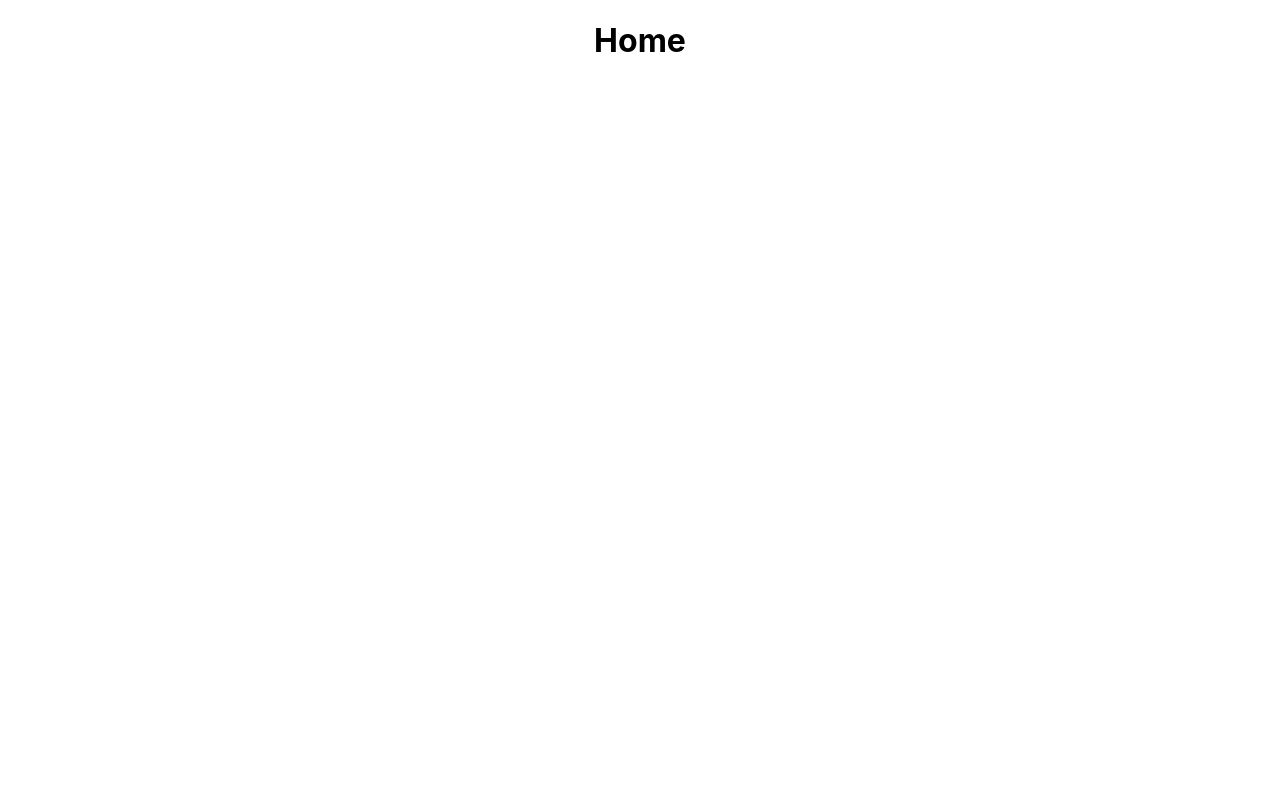
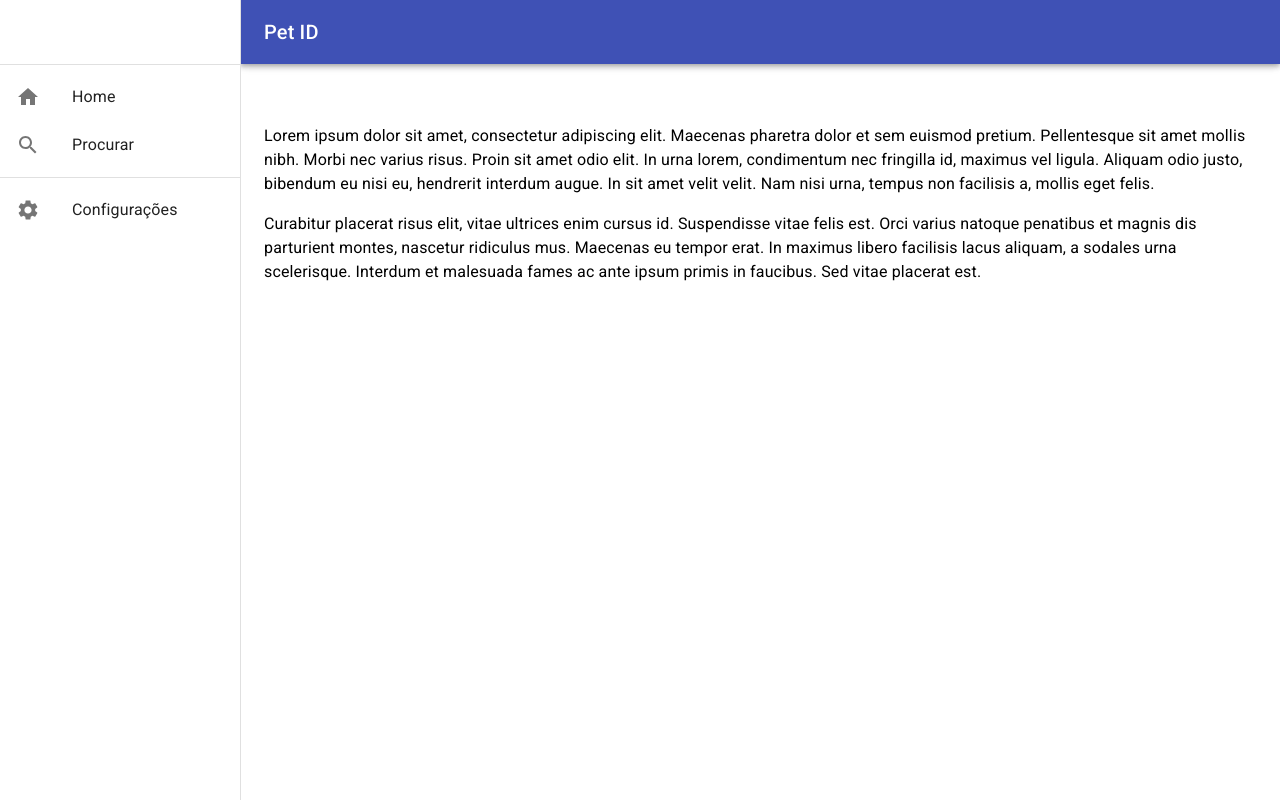
Before and after one commit to petidufmg/pet-id-ufmg-frontend, a React (Create React App) app in the folder pet-id/: page /home in a window 1280 px wide. Built offline with nearby package versions, Linux system fonts and the light colour scheme.

Commit message:
Add drawer and app-bar to home page

```diff
--- a/pet-id/src/pages/Home.js
+++ b/pet-id/src/pages/Home.js
@@ -1,11 +1,165 @@
 import React from 'react';
+import {useState} from 'react';
+import Drawer from '@material-ui/core/Drawer';
+import Divider from '@material-ui/core/Divider';
+import Typography from '@material-ui/core/Typography';
+import {AppBar, IconButton, Toolbar, Hidden } from '@material-ui/core';
+import MenuIcon from '@material-ui/icons/Menu';
+import List from '@material-ui/core/List';
+import ListItem from '@material-ui/core/ListItem';
+import ListItemIcon from '@material-ui/core/ListItemIcon';
+import ListItemText from '@material-ui/core/ListItemText';
+import HomeIcon from '@material-ui/icons/Home';
+import SearchIcon from '@material-ui/icons/Search';
+import SettingsIcon from '@material-ui/icons/Settings';
+import {makeStyles, useTheme} from '@material-ui/core/styles';
+
+const drawerWidth = 240;
+
+const useStyles = makeStyles((theme) => ({
+    drawer: {
+        width: `${drawerWidth}px`
+    },
+    appBar: {
+        [
+            theme
+                .breakpoints
+                .up('sm')
+        ]: {
+            width: `calc(100% - ${drawerWidth}px)`,
+            marginLeft: drawerWidth
+        }
+    },
+    mainContent: {
+        [
+            theme
+                .breakpoints
+                .up('sm')
+        ]: {
+            marginLeft: drawerWidth
+        },
+        padding: theme.spacing(3),
+        textAlign: 'left'
+    },
+    menuButton: {
+        [
+            theme
+                .breakpoints
+                .up('sm')
+        ]: {
+            display: 'none'
+        },
+        marginRight: theme.spacing(2)
+    },
+    toolbar: theme.mixins.toolbar
+}));
 
 function Home() {
+
+    const classes = useStyles();
+    const theme = useTheme();
+
+    const [isOpen,
+        setOpen] = useState(false);
+
+    function handleIconButton() {
+        setOpen(!isOpen);
+    }
+
+    const drawer = (
+        <div>
+            <div className={classes.toolbar}/>
+            <Divider/>
+            <List>
+                {['Home', 'Procurar'].map((text, index) => (
+                    <ListItem button key={index}>
+                        <ListItemIcon>
+                            {text === 'Home'
+                                ? <HomeIcon/>
+                                : <SearchIcon/>}
+                        </ListItemIcon>
+                        <ListItemText primary={text}/>
+                    </ListItem>
+                ))}
+            </List>
+            <Divider/>
+            <List>
+                {['Configurações'].map((text, index) => (
+                    <ListItem button key={index}>
+                        <ListItemIcon>
+                            <SettingsIcon/>
+                        </ListItemIcon>
+                        <ListItemText primary={text}/>
+                    </ListItem>
+                ))}
+            </List>
+        </div>
+    );
+
     return (
-        <div>
-            <h1>
-                Home
-            </h1>
+        <div className='home-div'>
+            <AppBar className={classes.appBar} position="fixed">
+                <Toolbar>
+                    <IconButton
+                        onClick={handleIconButton}
+                        color="inherit"
+                        aria-label="open drawer"
+                        edge="start"
+                        className={classes.menuButton}>
+                        <MenuIcon/>
+                    </IconButton>
+                    <Typography variant="h6" noWrap>
+                        Pet ID
+                    </Typography>
+                </Toolbar>
+            </AppBar>
+            <nav aria-label="menu links">
+                <Hidden xsDown implementation="css">
+                    <Drawer
+                        classes={{
+                        paper: classes.drawer
+                    }}
+                        variant="permanent"
+                        open={isOpen}
+                        onClose={handleIconButton}>
+                        {drawer}
+                    </Drawer>
+                </Hidden>
+                <Hidden smUp implementation="css">
+                    <Drawer
+                        classes={{
+                        paper: classes.drawer
+                    }}
+                        ModalProps={{
+                        keepMounted: true
+                    }}
+                        anchor={theme.direction === 'rtl' ? 'right' : 'left'}
+                        variant="temporary"
+                        open={isOpen}
+                        onClose={handleIconButton}>
+                        {drawer}
+                    </Drawer>
+                </Hidden>
+            </nav>
+            <main className={classes.mainContent}>
+                <div className={classes.toolbar}>
+                    <Typography paragraph>
+                        Lorem ipsum dolor sit amet, consectetur adipiscing elit. Maecenas pharetra dolor
+                        et sem euismod pretium. Pellentesque sit amet mollis nibh. Morbi nec varius
+                        risus. Proin sit amet odio elit. In urna lorem, condimentum nec fringilla id,
+                        maximus vel ligula. Aliquam odio justo, bibendum eu nisi eu, hendrerit interdum
+                        augue. In sit amet velit velit. Nam nisi urna, tempus non facilisis a, mollis
+                        eget felis.
+                    </Typography>
+                    <Typography paragraph>
+                        Curabitur placerat risus elit, vitae ultrices enim cursus id. Suspendisse vitae
+                        felis est. Orci varius natoque penatibus et magnis dis parturient montes,
+                        nascetur ridiculus mus. Maecenas eu tempor erat. In maximus libero facilisis
+                        lacus aliquam, a sodales urna scelerisque. Interdum et malesuada fames ac ante
+                        ipsum primis in faucibus. Sed vitae placerat est.
+                    </Typography>
+                </div>
+            </main>
         </div>
     );
 }
--- a/pet-id/src/pages/Login.js
+++ b/pet-id/src/pages/Login.js
@@ -3,7 +3,7 @@ import TextField from '@material-ui/core/TextField';
 import Button from '@material-ui/core/Button';
 import Grid from '@material-ui/core/Grid';
 import PetsIcon from '@material-ui/icons/Pets';
-import '../styles/home.css';
+import '../styles/login.css';
 import {Link} from 'react-router-dom';
 
 function Login() {
```
Also changed, not shown: pet-id/src/styles/login.css (renamed from pet-id/src/styles/home.css).
